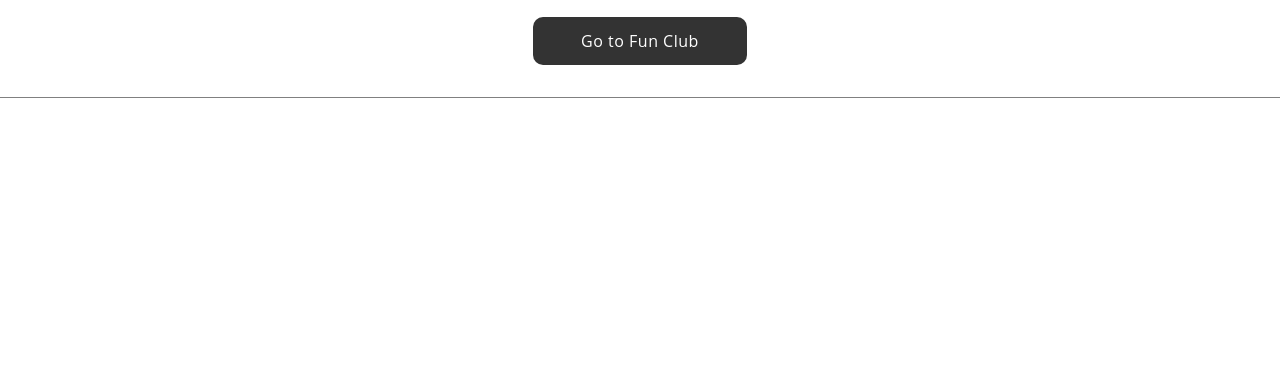
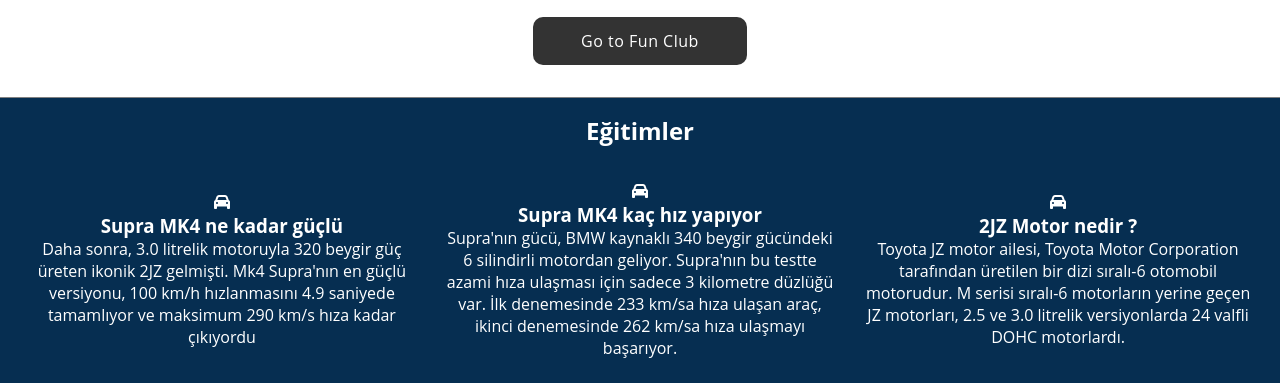
Before and after one commit to SedatAymaz/css-learning, a plain HTML site: page css_tutarial/Responsive/1LadngingPage_responsive.html in a window 1280 px wide. Shown: the part 477-860 px from the top of the page. Before the commit the page ends 800 px from the top, so only its background shows below. Drawn offline with Linux system fonts and the light colour scheme; a web font is replaced by a local one.

Commit message:
landingpageTrainig

```diff
--- a/css_tutarial/CSS/main.css
+++ b/css_tutarial/CSS/main.css
@@ -55,3 +55,22 @@ html{
     opacity: 0.5;
     font-style: italic;
 }
+/* Trainig */
+#training{
+    color: #fff;
+    padding: 1rem;
+}
+#training .items{
+    display: flex;
+    justify-content: space-between;
+    align-items: center;
+}
+#training .items .item{
+    width: 33%;
+    text-align: center;
+    padding: 0.5rem;
+}
+#training .items .item:hover{
+    color: red;
+    opacity: 0.5;
+}
--- a/css_tutarial/CSS/mobile.css
+++ b/css_tutarial/CSS/mobile.css
@@ -5,3 +5,9 @@
     overflow: hidden;
     height: 80px;
 }
+#training .items{
+    flex-direction: column;
+}
+#training .items .item{
+    width: 100%;
+}
--- a/css_tutarial/Responsive/1LadngingPage_responsive.html
+++ b/css_tutarial/Responsive/1LadngingPage_responsive.html
@@ -22,6 +22,7 @@
     <link rel="stylesheet" media="(max-width:500px)" href="../css/mobile.css">
 </head>
 <body>
+    <!--              ////         Navbar -->
     <header class="bg-dark-blue">
         <div  class="container">
             <nav id="navbar">
@@ -37,13 +38,35 @@
         </div>
 
     </header>
+    <!--              ////       img , image-text , button -->
     <section id="home">
         <img src="../Images/pexels-roger-arbisi-11034778.jpg" alt="Supra MK4">
         <div class="name">
-        <h2 class="heading-large">Supra MK4</h2>
-        <p>320HP 3.0cc 1994 Model</p>
+            <h2 class="heading-large">Supra MK4</h2>
+            <p>320HP 3.0cc 1994 Model</p>
         </div>
         <a href="#courses" class="btn btn-dark">Go to Fun Club</a>
     </section>
+<!--                ////              Eğitimler -->
+    <section id="training" class="bg-dark-blue">
+        <h3 class="text-center heading-medium" style="margin-bottom: 25px;">Eğitimler</h3>
+        <div class="items">
+            <article class="item">
+                <i class="fa-solid fa-car"></i>
+                <h3>Supra MK4 ne kadar güçlü</h3>
+                <p>Daha sonra, 3.0 litrelik motoruyla 320 beygir güç üreten ikonik 2JZ gelmişti. Mk4 Supra'nın en güçlü versiyonu, 100 km/h hızlanmasını 4.9 saniyede tamamlıyor ve maksimum 290 km/s hıza kadar çıkıyordu</p>
+            </article>
+            <article class="item">
+                <i class="fa-solid fa-car"></i>
+                <h3>Supra MK4 kaç hız yapıyor</h3>
+                <p>Supra'nın gücü, BMW kaynaklı 340 beygir gücündeki 6 silindirli motordan geliyor. Supra'nın bu testte azami hıza ulaşması için sadece 3 kilometre düzlüğü var. İlk denemesinde 233 km/sa hıza ulaşan araç, ikinci denemesinde 262 km/sa hıza ulaşmayı başarıyor.</p>
+            </article>
+            <article class="item">
+                <i class="fa-solid fa-car"></i>
+                <h3>2JZ Motor nedir ?</h3>
+                <p>Toyota JZ motor ailesi, Toyota Motor Corporation tarafından üretilen bir dizi sıralı-6 otomobil motorudur. M serisi sıralı-6 motorların yerine geçen JZ motorları, 2.5 ve 3.0 litrelik versiyonlarda 24 valfli DOHC motorlardı.</p>
+            </article>
+        </div>
+    </section>
 </body>
 </html>
```
